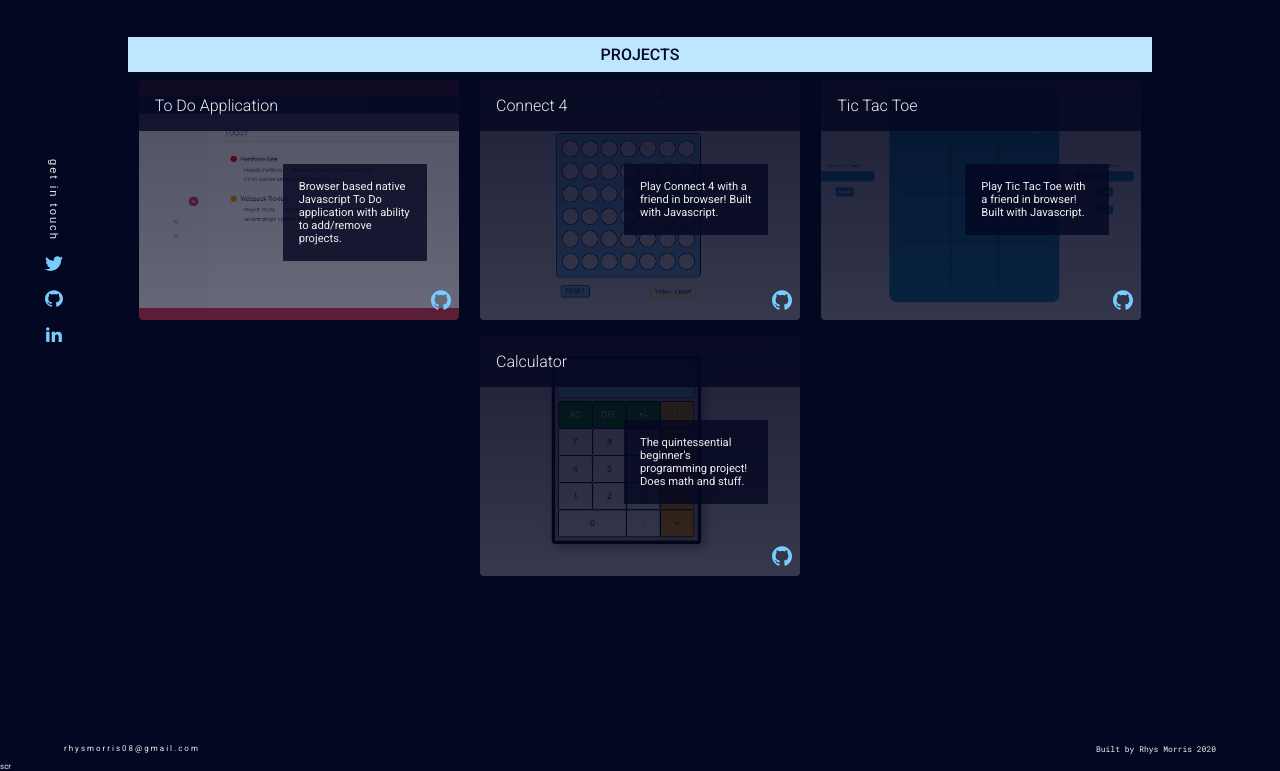
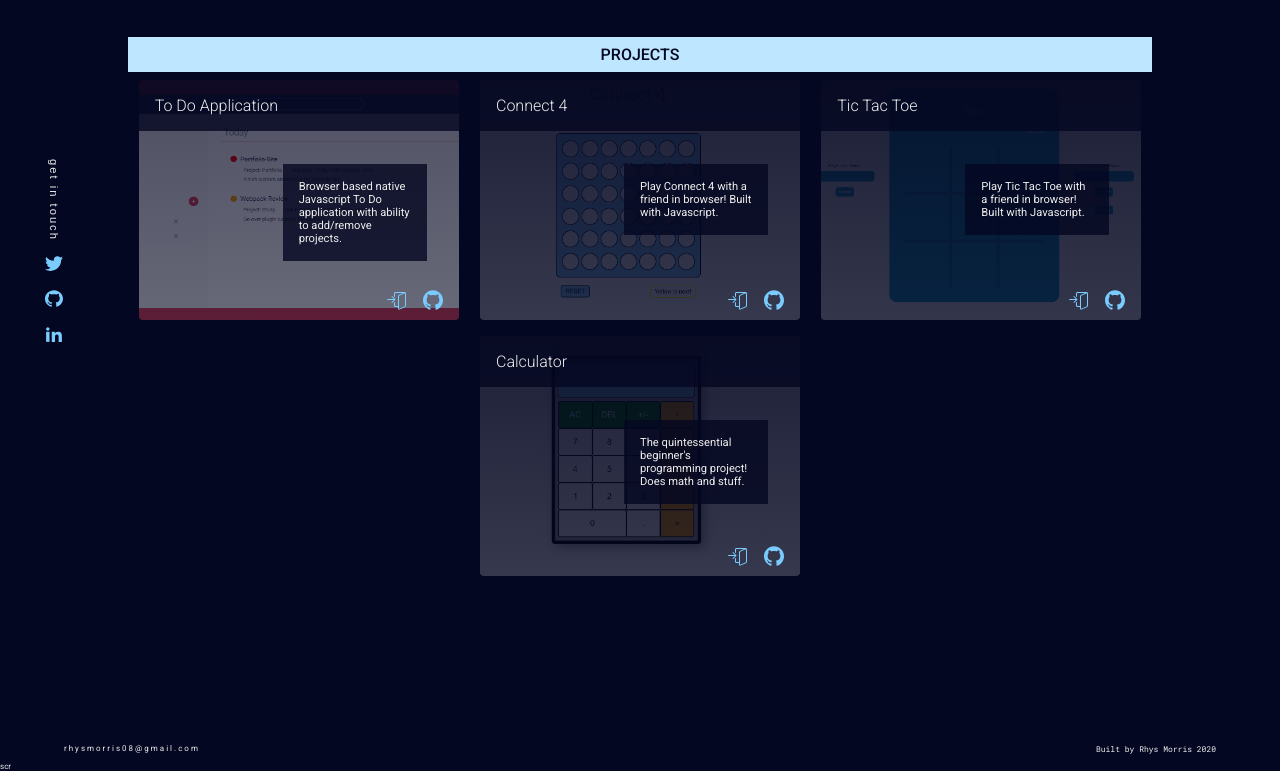
Before and after one commit to Rhys-Morris/portfolio-submission, a plain HTML site: page pages/experience.html in a window 1280 px wide. Shown: the part 399-1170 px from the top of the page. Drawn offline with Linux system fonts and the light colour scheme; files whose address does not match are found by name.

Commit message:
View links for project cards

```diff
--- a/pages/experience.html
+++ b/pages/experience.html
@@ -18,8 +18,8 @@
                 <div class="hamburger-line hamburger-line--3"></div>
             </div>
             <ul class="nav__list">
-                <li class="nav__item"><a href="../../index.html" class="nav__link drop-in--2"><span class="hl">01.</span>Home</a></li>
-                <li class="nav__item"><a href="./about.html" class="nav__link drop-in--3"><span class="hl">02.</span>About</a></li>
+                <li class="nav__item"><a href="../../index.html" class="nav__link drop-in"><span class="hl">01.</span>Home</a></li>
+                <li class="nav__item"><a href="./about.html" class="nav__link drop-in--2"><span class="hl">02.</span>About</a></li>
                 <li class="nav__item"><a href="./experience.html" class="nav__link drop-in--3"><span class="hl">03.</span>Experience</a></li>
                 <li class="nav__item"><a href="./contact.html" class="nav__link drop-in--4"><span class="hl">04.</span>Contact</a></li>
                 <a href="#" class="resume btn-alt">Resume</a>
@@ -66,9 +66,14 @@
                     <p class="work__projects__text">
                         Browser based native Javascript To Do application with ability to add/remove projects.
                     </p>
-                    <a href="https://github.com/Rhys-Morris/to-do-list" class="work__projects__github-link">
+                    <div class="work__projects__link-box">
+                        <a href="https://rhys-morris.github.io/to-do-list/dist/index.html" class="work__projects__link">
+                            <img src="../img/enter.svg" alt="github-icon-link" class="work__projects__link-icon">
+                        </a>
+                        <a href="https://github.com/Rhys-Morris/to-do-list" class="work__projects__link">
                             <img src="../img/433-github.svg" alt="github-icon-link" class="work__projects__github-icon">
                         </a>
+                    </div>
                 </div>
                 <div class="work__projects__project work__projects__project--2">
                     <h3 class="work__projects__header">
@@ -77,9 +82,14 @@
                     <p class="work__projects__text">
                         Play Connect 4 with a friend in browser! Built with Javascript.
                     </p>
-                    <a href="https://github.com/Rhys-Morris/connect-four" class="work__projects__github-link">
+                    <div class="work__projects__link-box">
+                        <a href="https://rhys-morris.github.io/connect-four/" class="work__projects__link">
+                            <img src="../img/enter.svg" alt="github-icon-link" class="work__projects__link-icon">
+                        </a>
+                        <a href="https://github.com/Rhys-Morris/connect-four" class="work__projects__link">
                             <img src="../img/433-github.svg" alt="github-icon-link" class="work__projects__github-icon">
                         </a>
+                    </div>
                 </div>
                 <div class="work__projects__project work__projects__project--3">
                     <h3 class="work__projects__header">
@@ -88,9 +98,14 @@
                     <p class="work__projects__text">
                         Play Tic Tac Toe with a friend in browser! Built with Javascript.
                     </p>
-                    <a href="https://github.com/Rhys-Morris/tic-tac-toe" class="work__projects__github-link">
+                    <div class="work__projects__link-box">
+                        <a href="https://rhys-morris.github.io/tic-tac-toe/" class="work__projects__link">
+                            <img src="../img/enter.svg" alt="github-icon-link" class="work__projects__link-icon">
+                        </a>
+                        <a href="https://github.com/Rhys-Morris/tic-tac-toe" class="work__projects__link">
                             <img src="../img/433-github.svg" alt="github-icon-link" class="work__projects__github-icon">
                         </a>
+                    </div>
                 </div>
                 <div class="work__projects__project work__projects__project--4">
                     <h3 class="work__projects__header">
@@ -99,9 +114,14 @@
                     <p class="work__projects__text">
                         The quintessential beginner's programming project! Does math and stuff.
                     </p>
-                    <a href="https://github.com/Rhys-Morris/calculator" class="work__projects__github-link">
+                    <div class="work__projects__link-box">
+                        <a href="https://rhys-morris.github.io/calculator/" class="work__projects__link">
+                            <img src="../img/enter.svg" alt="github-icon-link" class="work__projects__link-icon">
+                        </a>
+                        <a href="https://github.com/Rhys-Morris/calculator" class="work__projects__link">
                             <img src="../img/433-github.svg" alt="github-icon-link" class="work__projects__github-icon">
                         </a>
+                    </div>
                 </div>
             </div>
         </section>
--- a/sass/_footer.scss
+++ b/sass/_footer.scss
@@ -44,5 +44,9 @@
     &__email {
         font-size: 1rem;
         letter-spacing: 2px;
+
+        @media only screen and (max-width: 370px) {
+            margin-bottom: 1rem;
+        }
     }
 }
--- a/sass/_work.scss
+++ b/sass/_work.scss
@@ -190,14 +190,24 @@
             background-color: rgba(4, 7, 33, .8);
         }
 
-        &__github-link {
+        &__link-box {
             position: absolute;
             bottom: 1rem;
             right: 1rem;
+            display: flex;
+            justify-content: space-around;
+            align-items: center;
+        }
+
+        &__link-icon {
+            height: 2.5rem;
+            padding: 0 1rem;
+            fill: $color-primary;
         }
 
         &__github-icon {
             height: 2.5rem;
+            padding: 0 1rem;
         }
     }
 }
--- a/scripts/scrollEffects.js
+++ b/scripts/scrollEffects.js
@@ -26,7 +26,6 @@ previousPosition = 0;
 
 window.addEventListener('scroll', debounce((e) => {
 
-    // Scroll down icon fade out
     if (window.scrollY > 0) {
         if (screen.width > 500) {
             navBar.classList.add('fadeUp');
@@ -34,7 +33,6 @@ window.addEventListener('scroll', debounce((e) => {
         }
     }
 
-    // Scroll down icon fade in
     if (window.scrollY == 0) {
         if (screen.width > 500) {
             navBar.classList.remove('fadeUp');
```
Also changed, not shown: pages/about.html (+2 -2 lines), pages/blog.html (+3 -3 lines), pages/contact.html (+2 -2 lines), img/enter.svg (added), style.css, 1 other file. Lines whose indentation alone changed are shown as unchanged.
